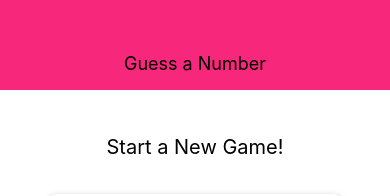
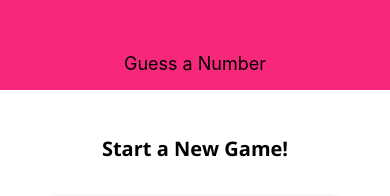
Before and after one commit to franklinsales/guess-number-app-react-native, a React Native app: screen / in a window 390 px wide. Shown: the top 196 px of the page. Built offline with nearby package versions, Linux system fonts and the light colour scheme.

Commit message:
set custom fonts to the application and implements AppLoading

```diff
--- a/App.js
+++ b/App.js
@@ -1,14 +1,34 @@
 import React, { useState } from 'react';
 import { StyleSheet, View } from 'react-native';
+import * as Font from 'expo-font'
+import { AppLoading } from 'expo'
 
 import Header from './components/Header'
 import StartGameScreen from './screens/StartGameScreen'
 import GameScreen from './screens/GameScreen'
 import GameOverScreen from './screens/GameOverScreen'
 
+const fetchFonts = () => {
+  Font.loadAsync({
+    'open-sans': require('./assets/fonts/OpenSans-Regular.ttf'),
+    'open-sans-bold': require('./assets/fonts/OpenSans-Bold.ttf')
+  })
+}
+
 export default function App() {
   const [userNumber, setUserNumber] = useState()
   const [guessRounds, setGuessRounds] = useState(0)
+  const [dataLoaded, setDataLoaded] = useState(false)
+
+  if (!dataLoaded){
+    return (
+      <AppLoading
+        startAsync={fetchFonts}
+        onFinish={() => setDataLoaded(true)}
+        onError={(err) => console.error(err)}
+      />
+    )
+  }
 
   const configureNewGameHandler = () => {
     setGuessRounds(0)
--- a/screens/StartGameScreen.js
+++ b/screens/StartGameScreen.js
@@ -94,7 +94,8 @@
     },
     title: {
         fontSize: 20,
-        marginVertical: 35
+        marginVertical: 35,
+        fontFamily: 'open-sans-bold'
     },
     inputContainer: {
         width: 300,
```
Also changed, not shown: assets/fonts/OpenSans-Bold.ttf (added), assets/fonts/OpenSans-Regular.ttf (added).
